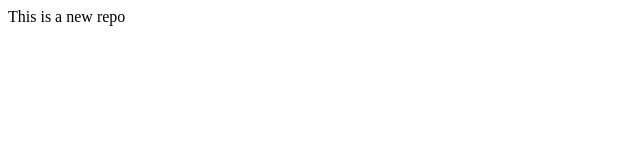
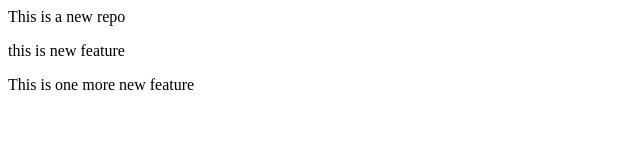
Before and after one commit to saqib-svg/localrepo, a plain HTML site: page index.html in a window 1280 px wide. Shown: the whole page, without its empty margins (0-640 px from the left). Drawn offline with Linux system fonts and the light colour scheme.

Commit message:
add one more new feature

```diff
--- a/index.html
+++ b/index.html
@@ -1 +1,4 @@
 <p>This is a new repo</p>
+<p>this is  new feature
+</p>
+<p>This is one more new feature</p>
```
